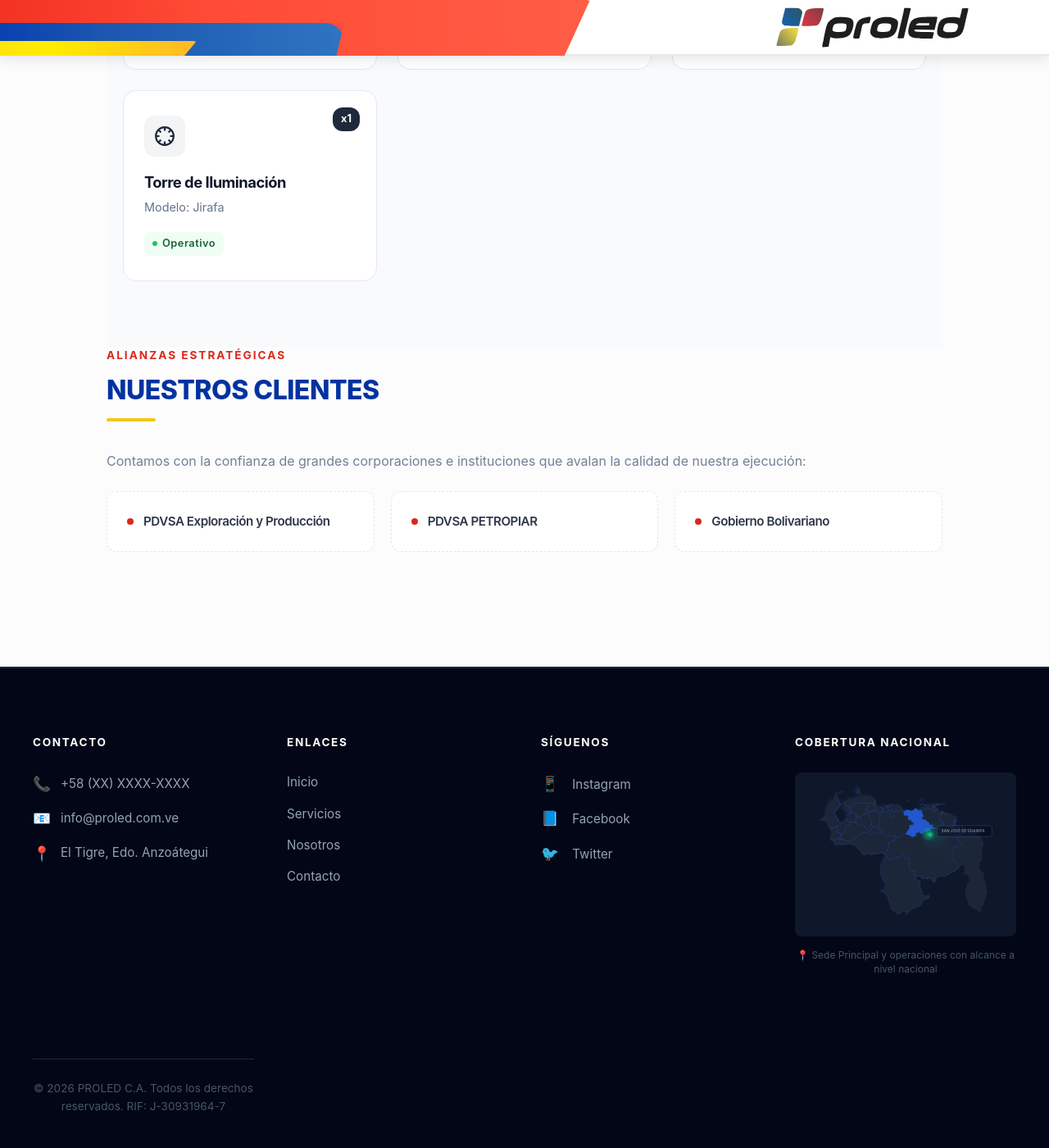
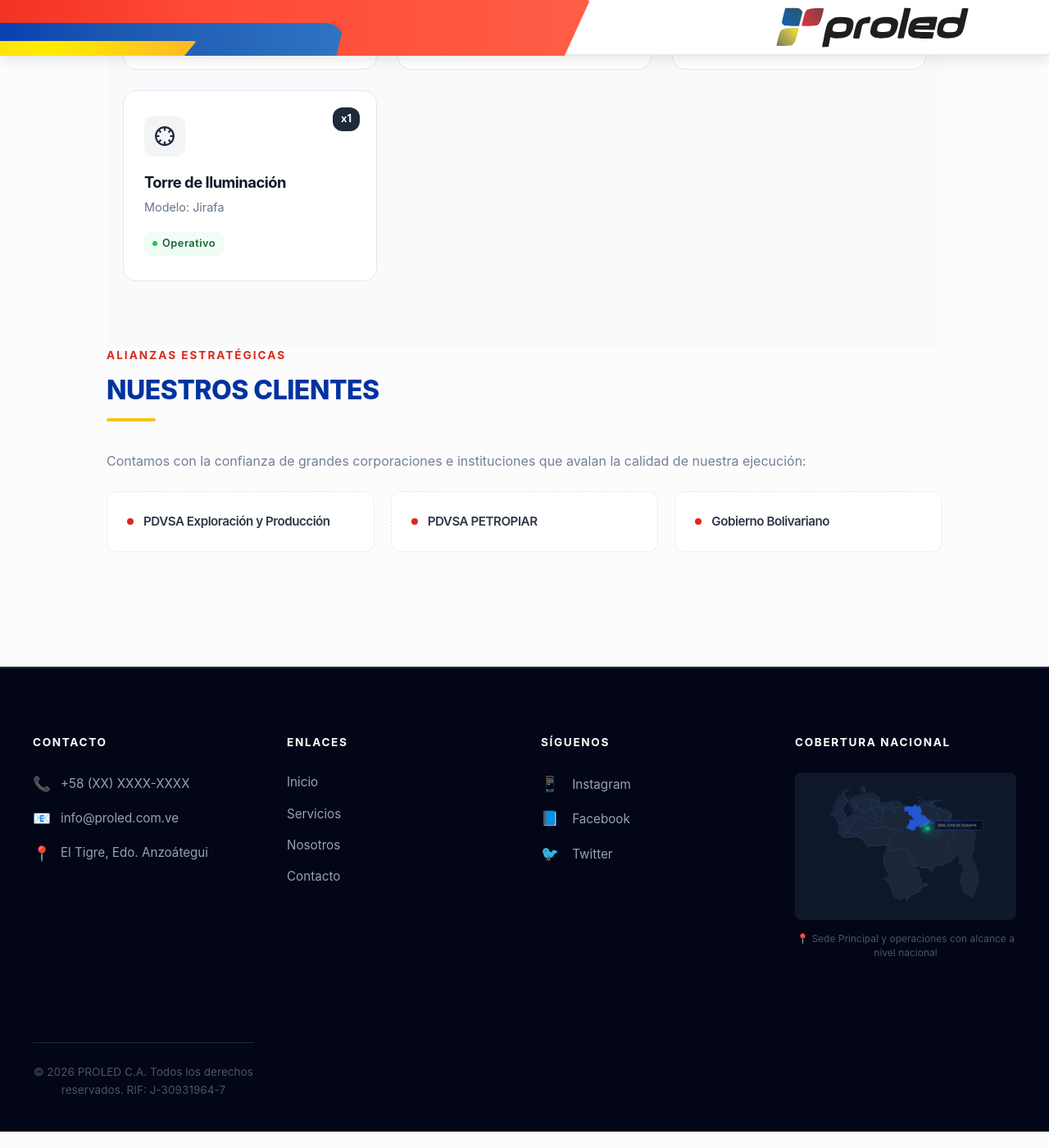
Before and after one commit to ing-nestorgomez/belorp, a Jekyll site: the page built from index.html, in a window 1280 px wide and 1400 px high, scrolled down 4876 px. Shown: the whole window at 82% size. Built offline with Jekyll 4.4.1, drawn with Linux system fonts in a browser that asks for light colours.

Commit message:
Adjust height of map-interactive-container to 180px

```diff
--- a/assets/css/styles.css
+++ b/assets/css/styles.css
@@ -883,7 +883,7 @@
   position: relative;
   width: 100%;
   max-width: 600px;
-  height: 200px; /* Ajusta según se adapte a tu layout */
+  height: 180px; /* Ajusta según se adapte a tu layout */
   overflow: hidden;
   border-radius: 8px;
   background-color: #0f172a; /* Fondo oscuro del recuadro */
```
